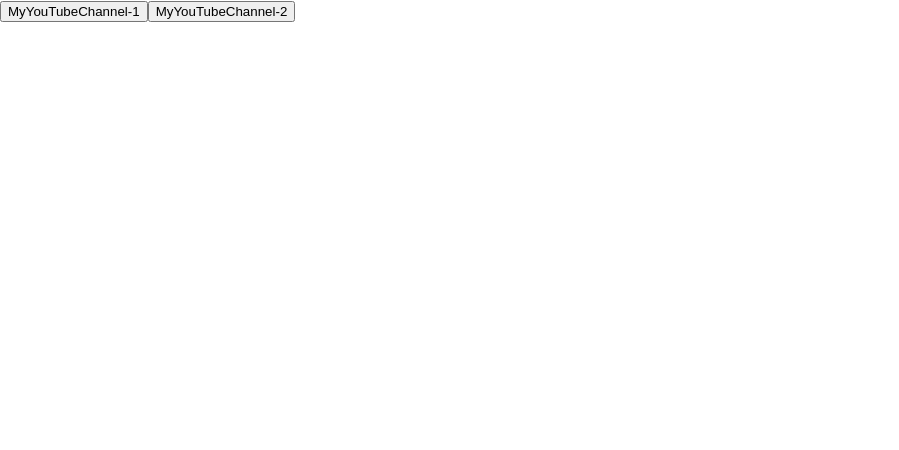
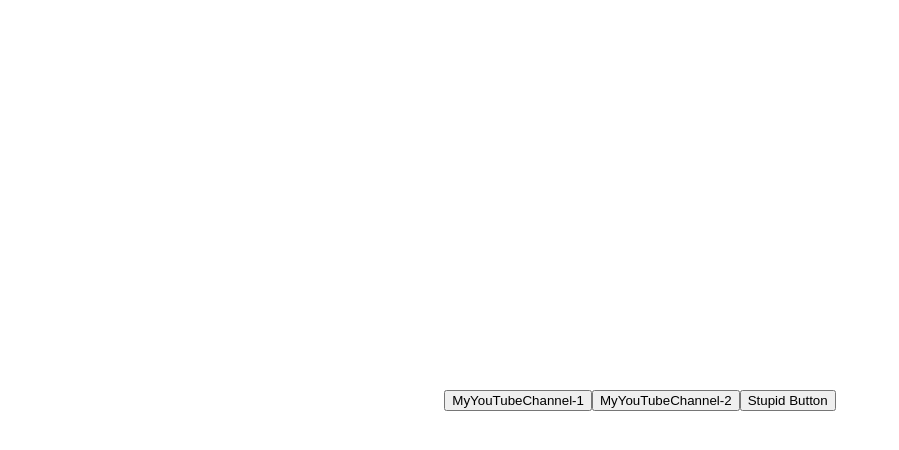
Before and after one commit to Odinokun/ca-microtasks, a React (Create React App) app: page / in a window 1280 px wide. Shown: the top 450 px of the page, without its empty margins (0-899 px from the left). Built offline with nearby package versions, Linux system fonts and the light colour scheme.

Commit message:
Implement Button component with callback functionality in App

```diff
--- a/src/App.tsx
+++ b/src/App.tsx
@@ -1,11 +1,28 @@
 import './App.css';
+import { Button } from './components/Button';
 
 function App() {
+  const BtnFoo1 = (peopleName: string, age: number, address: string) => {
+    console.log(peopleName, age, address);
+  };
+
+  const BtnFoo2 = (peopleName: string) => {
+    console.log(peopleName);
+  };
+
+  const BtnFoo3 = () => {
+    console.log('I am a stupid button');
+  };
+
   return (
-    <>
-      <button>MyYouTubeChannel-1</button>
-      <button>MyYouTubeChannel-2</button>
-    </>
+    <div className='App'>
+      <Button
+        name='MyYouTubeChannel-1'
+        callBack={() => BtnFoo1('Bob', 21, 'Ottawa')}
+      />
+      <Button name='MyYouTubeChannel-2' callBack={() => BtnFoo2('John')} />
+      <Button name='Stupid Button' callBack={BtnFoo3} />
+    </div>
   );
 }
 
--- a/src/components/Button.tsx
+++ b/src/components/Button.tsx
@@ -1,11 +1,18 @@
 import { FC } from 'react';
 
-type PropsType = {};
+type PropsType = {
+  name: string;
+  callBack: () => void;
+};
 
-export const Button: FC<PropsType> = () => {
+export const Button: FC<PropsType> = ({ name, callBack }) => {
+  const onClickHandler = () => {
+    callBack();
+  };
+
   return (
     <div>
-      <h1>Button</h1>
+      <button onClick={onClickHandler}>{name}</button>
     </div>
   );
 };
```
